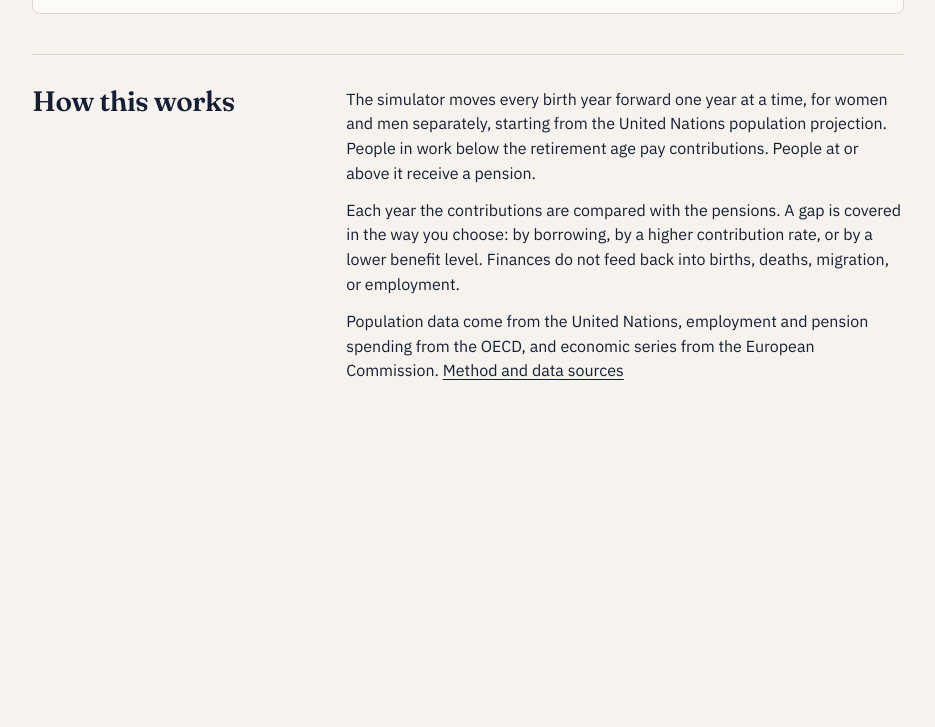
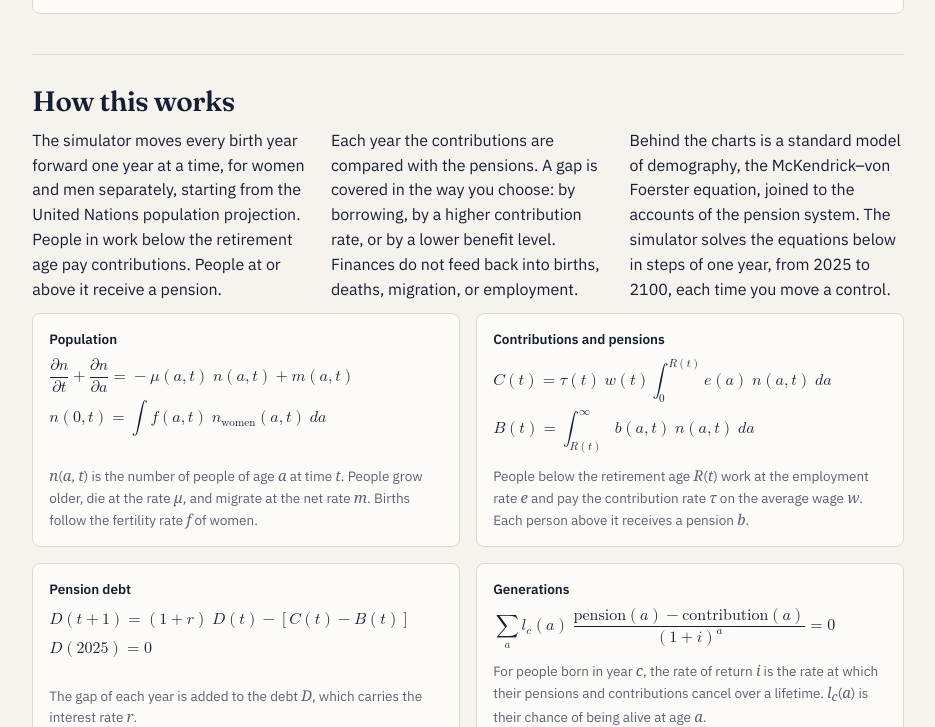
Before and after one commit to palsagar/pension-simulator, a plain HTML site: page frontend/index.html in a window 1280 px wide. Shown: the part 2073-2800 px from the top of the page, without its empty margins (344-1279 px from the left). Before the commit the page ends 2528 px from the top, so only its background shows below. Drawn offline with Linux system fonts and the light colour scheme; no server answers.

Commit message:
Show the model equations and change the page titles (#3)
The "How this works" section shows the four equations of the model as a grid of cards and links to the full mathematics. The headline is now "Who pays for your pension?" and the wordmark is "Western Europe Pension Simulator".

```diff
--- a/frontend/index.html
+++ b/frontend/index.html
@@ -3,7 +3,7 @@
 <head>
 <meta charset="utf-8">
 <meta name="viewport" content="width=device-width, initial-scale=1">
-<title>Pension Simulator</title>
+<title>Western Europe Pension Simulator</title>
 <meta name="description" content="Pick a country, move the retirement age, and see what happens to its pay-as-you-go pension system up to 2050.">
 <meta name="theme-color" content="#f6f3ee" media="(prefers-color-scheme: light)">
 <meta name="theme-color" content="#0e121b" media="(prefers-color-scheme: dark)">
@@ -21,7 +21,7 @@
 
 <header style="border-bottom: 1px solid var(--color-rule)">
 <div class="wrap" style="padding-top: var(--space-3); padding-bottom: var(--space-3); display: flex; flex-wrap: wrap; align-items: center; justify-content: space-between; gap: var(--space-3) var(--space-5)">
-<span class="wordmark">Pension Simulator</span>
+<span class="wordmark">Western Europe Pension Simulator</span>
 <div style="display: flex; flex-wrap: wrap; align-items: center; gap: var(--space-3) var(--space-4)">
 <fieldset>
 <legend class="vh">Time span of the charts</legend>
@@ -39,7 +39,7 @@
 <div class="wrap" style="padding-top: var(--space-5); padding-bottom: var(--space-8)">
 
 <div style="display: flex; flex-wrap: wrap; align-items: flex-end; gap: var(--space-3) var(--space-7); padding-bottom: var(--space-5)">
-<h1 class="display" style="flex: 1.3 1 520px">Is your pension a Ponzi scheme?</h1>
+<h1 class="display" style="flex: 1.3 1 520px">Who pays for your pension?</h1>
 <p class="prose" style="flex: 1 1 380px">Many European countries pay pensions straight from the wages of today's workers. That works when there are many workers per retiree, and that number is falling. Move the retirement age and see who ends up paying.</p>
 </div>
 
@@ -277,12 +277,38 @@
 </figure>
 
 <section id="how" style="display: flex; flex-wrap: wrap; gap: var(--space-3) var(--space-7); padding-top: var(--space-6); border-top: 1px solid var(--color-rule); margin-top: var(--space-5)">
-<h2 class="display" style="font-size: 28px; flex: 1 1 220px">How this works</h2>
-<div style="flex: 3 1 420px; display: flex; flex-direction: column; gap: var(--space-3)">
+<h2 class="display" style="font-size: 28px; flex: 1 1 100%">How this works</h2>
+<div style="flex: 1 1 100%; min-width: 0; display: grid; grid-template-columns: repeat(auto-fit, minmax(min(260px, 100%), 1fr)); gap: var(--space-3) var(--space-5)">
 <p class="prose">The simulator moves every birth year forward one year at a time, for women and men separately, starting from the United Nations population projection. People in work below the retirement age pay contributions. People at or above it receive a pension.</p>
 <p class="prose">Each year the contributions are compared with the pensions. A gap is covered in the way you choose: by borrowing, by a higher contribution rate, or by a lower benefit level. Finances do not feed back into births, deaths, migration, or employment.</p>
-<p class="prose">Population data come from the United Nations, employment and pension spending from the OECD, and economic series from the European Commission. <a href="https://github.com/palsagar/pension-simulator/blob/main/docs/modelling-choices.md">Method and data sources</a></p>
+<p class="prose">Behind the charts is a standard model of demography, the McKendrick–von Foerster equation, joined to the accounts of the pension system. The simulator solves the equations below in steps of one year, from 2025 to 2100, each time you move a control.</p>
 </div>
+<div class="eqs" role="group" aria-label="The equations of the model">
+<div class="card eq">
+<h3 class="lab">Population</h3>
+<div class="eq-m"><math displaystyle="true"><mrow><mfrac><mrow><mi>∂</mi><mi>n</mi></mrow><mrow><mi>∂</mi><mi>t</mi></mrow></mfrac><mo>+</mo><mfrac><mrow><mi>∂</mi><mi>n</mi></mrow><mrow><mi>∂</mi><mi>a</mi></mrow></mfrac><mo>=</mo><mo>−</mo><mrow><mi>μ</mi><mo>(</mo><mi>a</mi><mo>,</mo><mi>t</mi><mo>)</mo></mrow><mspace width="0.25em"></mspace><mrow><mi>n</mi><mo>(</mo><mi>a</mi><mo>,</mo><mi>t</mi><mo>)</mo></mrow><mo>+</mo><mrow><mi>m</mi><mo>(</mo><mi>a</mi><mo>,</mo><mi>t</mi><mo>)</mo></mrow></mrow></math></div>
+<div class="eq-m"><math displaystyle="true"><mrow><mrow><mi>n</mi><mo>(</mo><mn>0</mn><mo>,</mo><mi>t</mi><mo>)</mo></mrow><mo>=</mo><mo>∫</mo><mrow><mi>f</mi><mo>(</mo><mi>a</mi><mo>,</mo><mi>t</mi><mo>)</mo></mrow><mspace width="0.25em"></mspace><mrow><msub><mi>n</mi><mi>women</mi></msub><mo>(</mo><mi>a</mi><mo>,</mo><mi>t</mi><mo>)</mo></mrow><mspace width="0.25em"></mspace><mrow><mi>d</mi><mi>a</mi></mrow></mrow></math></div>
+<p class="small muted"><i>n</i>(<i>a</i>, <i>t</i>) is the number of people of age <i>a</i> at time <i>t</i>. People grow older, die at the rate <i>μ</i>, and migrate at the net rate <i>m</i>. Births follow the fertility rate <i>f</i> of women.</p>
+</div>
+<div class="card eq">
+<h3 class="lab">Contributions and pensions</h3>
+<div class="eq-m"><math displaystyle="true"><mrow><mrow><mi>C</mi><mo>(</mo><mi>t</mi><mo>)</mo></mrow><mo>=</mo><mrow><mi>τ</mi><mo>(</mo><mi>t</mi><mo>)</mo></mrow><mspace width="0.25em"></mspace><mrow><mi>w</mi><mo>(</mo><mi>t</mi><mo>)</mo></mrow><msubsup><mo>∫</mo><mn>0</mn><mrow><mi>R</mi><mo>(</mo><mi>t</mi><mo>)</mo></mrow></msubsup><mrow><mi>e</mi><mo>(</mo><mi>a</mi><mo>)</mo></mrow><mspace width="0.25em"></mspace><mrow><mi>n</mi><mo>(</mo><mi>a</mi><mo>,</mo><mi>t</mi><mo>)</mo></mrow><mspace width="0.25em"></mspace><mrow><mi>d</mi><mi>a</mi></mrow></mrow></math></div>
+<div class="eq-m"><math displaystyle="true"><mrow><mrow><mi>B</mi><mo>(</mo><mi>t</mi><mo>)</mo></mrow><mo>=</mo><msubsup><mo>∫</mo><mrow><mi>R</mi><mo>(</mo><mi>t</mi><mo>)</mo></mrow><mi>∞</mi></msubsup><mrow><mi>b</mi><mo>(</mo><mi>a</mi><mo>,</mo><mi>t</mi><mo>)</mo></mrow><mspace width="0.25em"></mspace><mrow><mi>n</mi><mo>(</mo><mi>a</mi><mo>,</mo><mi>t</mi><mo>)</mo></mrow><mspace width="0.25em"></mspace><mrow><mi>d</mi><mi>a</mi></mrow></mrow></math></div>
+<p class="small muted">People below the retirement age <i>R</i>(<i>t</i>) work at the employment rate <i>e</i> and pay the contribution rate <i>τ</i> on the average wage <i>w</i>. Each person above it receives a pension <i>b</i>.</p>
+</div>
+<div class="card eq">
+<h3 class="lab">Pension debt</h3>
+<div class="eq-m"><math displaystyle="true"><mrow><mrow><mi>D</mi><mo>(</mo><mrow><mi>t</mi><mo>+</mo><mn>1</mn></mrow><mo>)</mo></mrow><mo>=</mo><mrow><mo>(</mo><mn>1</mn><mo>+</mo><mi>r</mi><mo>)</mo></mrow><mspace width="0.25em"></mspace><mrow><mi>D</mi><mo>(</mo><mi>t</mi><mo>)</mo></mrow><mo>−</mo><mo>[</mo><mrow><mi>C</mi><mo>(</mo><mi>t</mi><mo>)</mo></mrow><mo>−</mo><mrow><mi>B</mi><mo>(</mo><mi>t</mi><mo>)</mo></mrow><mo>]</mo></mrow></math></div>
+<div class="eq-m"><math displaystyle="true"><mrow><mrow><mi>D</mi><mo>(</mo><mn>2025</mn><mo>)</mo></mrow><mo>=</mo><mn>0</mn></mrow></math></div>
+<p class="small muted">The gap of each year is added to the debt <i>D</i>, which carries the interest rate <i>r</i>.</p>
+</div>
+<div class="card eq">
+<h3 class="lab">Generations</h3>
+<div class="eq-m"><math displaystyle="true"><mrow><munder><mo>∑</mo><mi>a</mi></munder><mrow><msub><mi>l</mi><mi>c</mi></msub><mo>(</mo><mi>a</mi><mo>)</mo></mrow><mspace width="0.25em"></mspace><mfrac><mrow><mrow><mi>pension</mi><mo>(</mo><mi>a</mi><mo>)</mo></mrow><mo>−</mo><mrow><mi>contribution</mi><mo>(</mo><mi>a</mi><mo>)</mo></mrow></mrow><msup><mrow><mo>(</mo><mn>1</mn><mo>+</mo><mi>i</mi><mo>)</mo></mrow><mi>a</mi></msup></mfrac><mo>=</mo><mn>0</mn></mrow></math></div>
+<p class="small muted">For people born in year <i>c</i>, the rate of return <i>i</i> is the rate at which their pensions and contributions cancel over a lifetime. <i>l</i><sub><i>c</i></sub>(<i>a</i>) is their chance of being alive at age <i>a</i>.</p>
+</div>
+</div>
+<p class="prose" style="flex: 1 1 100%; max-width: 96ch">Population data come from the United Nations, employment and pension spending from the OECD, and economic series from the European Commission. The code and every data file are public. <a href="https://github.com/palsagar/pension-simulator/blob/main/docs/model.md">The full mathematics</a> · <a href="https://github.com/palsagar/pension-simulator/blob/main/docs/modelling-choices.md">Assumptions and data sources</a></p>
 </section>
 
 </main>
--- a/frontend/styles.css
+++ b/frontend/styles.css
@@ -111,6 +111,13 @@ body { margin: 0; }
 .prose { font-size: var(--text-prose); line-height: 1.55; max-width: 62ch; text-wrap: pretty; }
 .muted { color: var(--color-muted); }
 .small { font-size: var(--text-sm); }
+/* the equations in "How this works": a grid of cards, each with the mathematics and a caption */
+.eqs { flex: 1 1 100%; display: grid; grid-template-columns: repeat(auto-fit, minmax(min(340px, 100%), 1fr)); gap: var(--space-4); }
+.eq { display: flex; flex-direction: column; gap: var(--space-2); padding: var(--space-4); min-width: 0; }
+.eq-m { overflow-x: auto; overflow-y: hidden; }
+.eq-m math { font-size: 16px; white-space: nowrap; }
+.eq > p { margin-top: auto; padding-top: var(--space-1); }
+.eq i { font-family: 'STIX Two Text', Cambria, 'Times New Roman', Georgia, serif; font-style: italic; font-synthesis: style; font-size: 1.1em; }
 .lab { font-size: var(--text-sm); font-weight: 600; }
 .title { font-size: var(--text-title); font-weight: 600; line-height: 1.25; }
 
```
Also changed, not shown: 3 other files.
